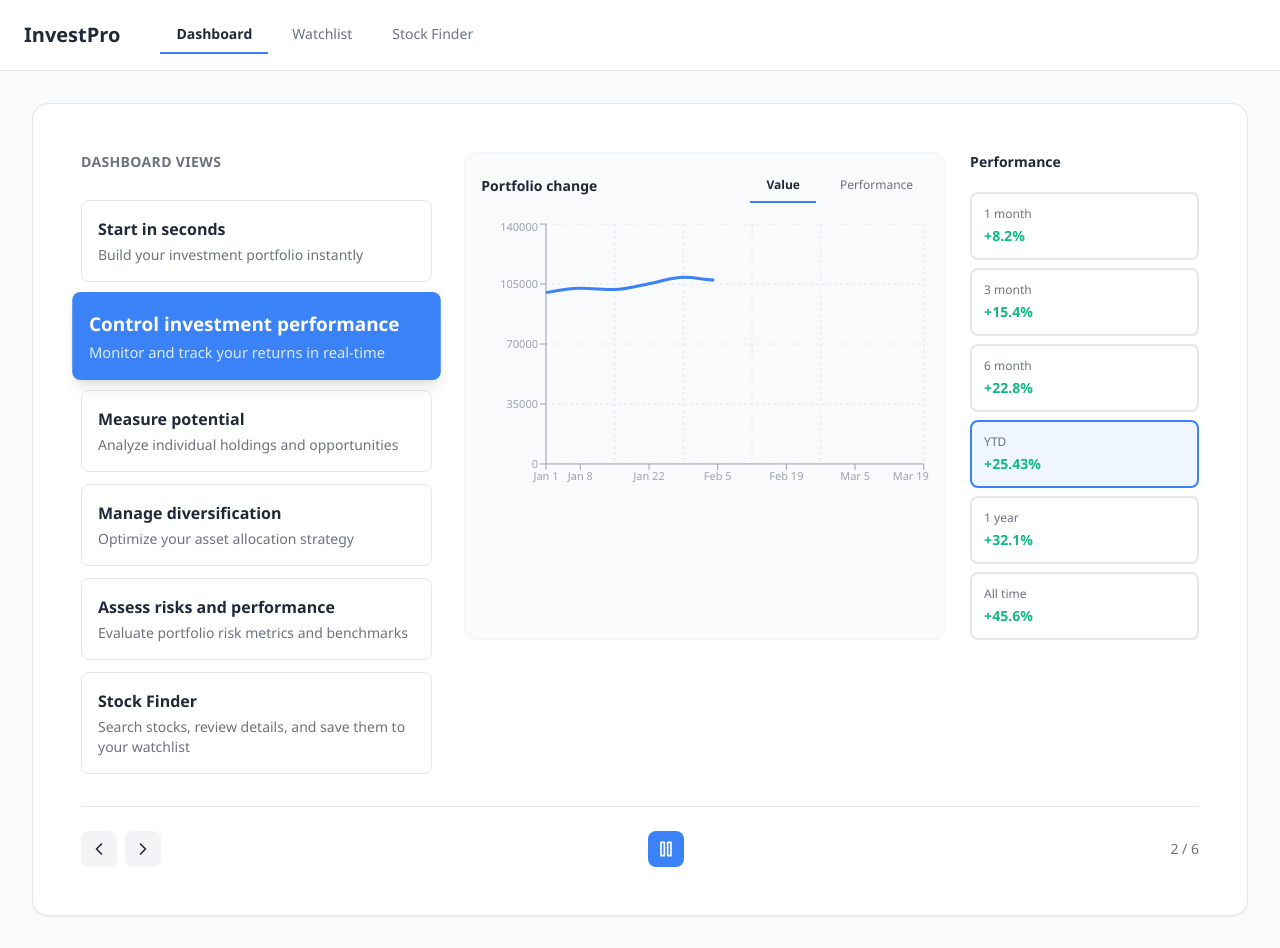
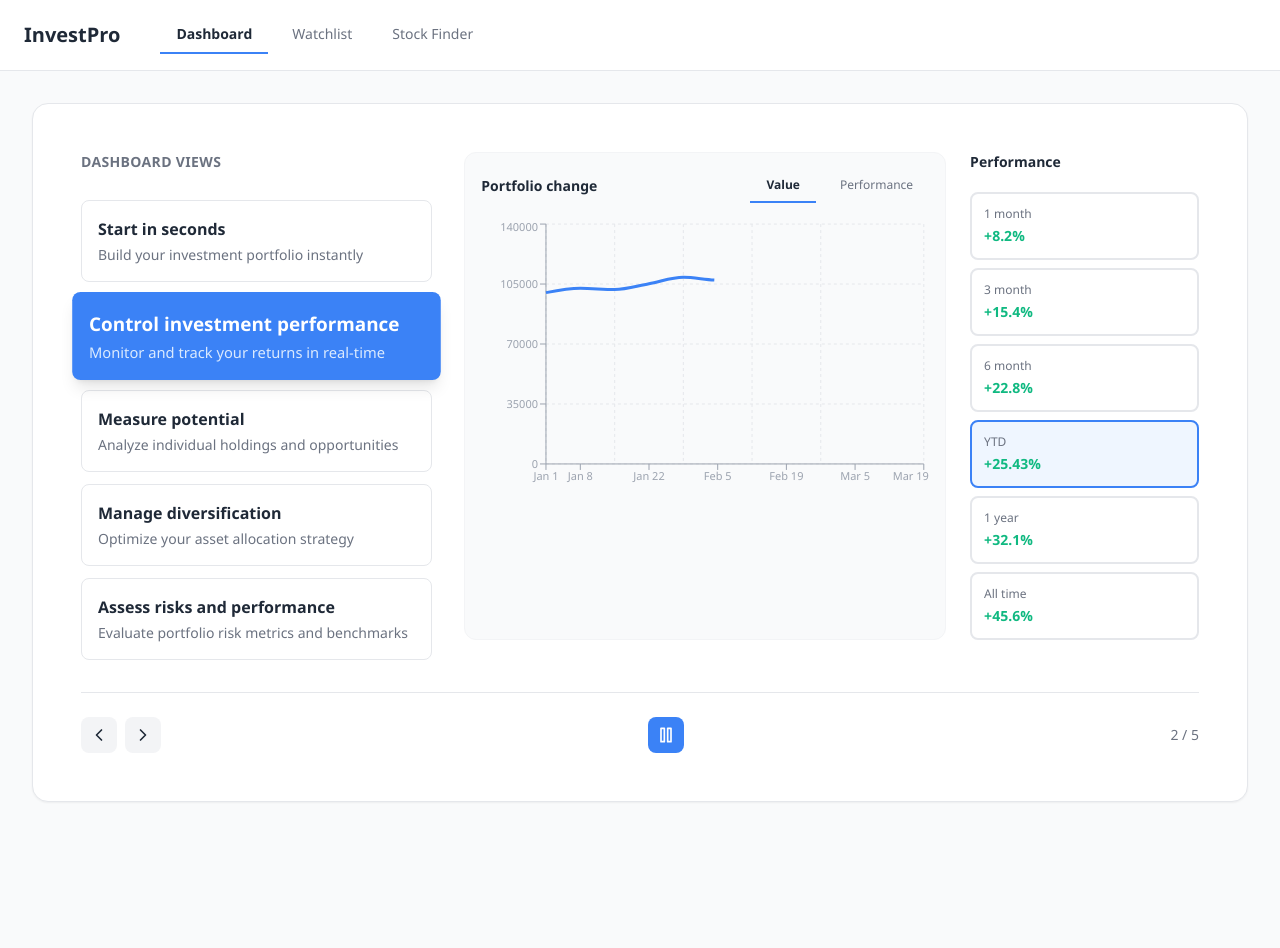
Before and after one commit to lilyyangyi301/portfolio_manager_group_3, a React (Vite) app in the folder Frontend/: page / in a window 1280 px wide. After the commit the page ends 834 px from the top, so only its background shows below. Built offline with nearby package versions, Linux system fonts and the light colour scheme.

Commit message:
fix: remove stock findder panel from feature showcase

```diff
--- a/Frontend/src/components/FeatureShowcase.jsx
+++ b/Frontend/src/components/FeatureShowcase.jsx
@@ -6,7 +6,6 @@ import { PerformancePanel } from './PerformancePanel';
 import { PotentialPanel } from './PotentialPanel';
 import { DiversificationPanel } from './DiversificationPanel';
 import { RiskPanel } from './RiskPanel';
-import { StockFinderPanel } from './StockFinderPanel';
 import { mockData } from '../data/mockData';
 
 const PANELS = [
@@ -15,7 +14,6 @@ const PANELS = [
   PotentialPanel,
   DiversificationPanel,
   RiskPanel,
-  StockFinderPanel,
 ];
 
 export const FeatureShowcase = () => {
--- a/Frontend/src/data/mockData.js
+++ b/Frontend/src/data/mockData.js
@@ -115,11 +115,6 @@ export const mockData = {
       id: 5,
       title: 'Assess risks and performance',
       description: 'Evaluate portfolio risk metrics and benchmarks',
-    },
-    {
-      id: 6,
-      title: 'Stock Finder',
-      description: 'Search stocks, review details, and save them to your watchlist',
     },
   ],
 
```
